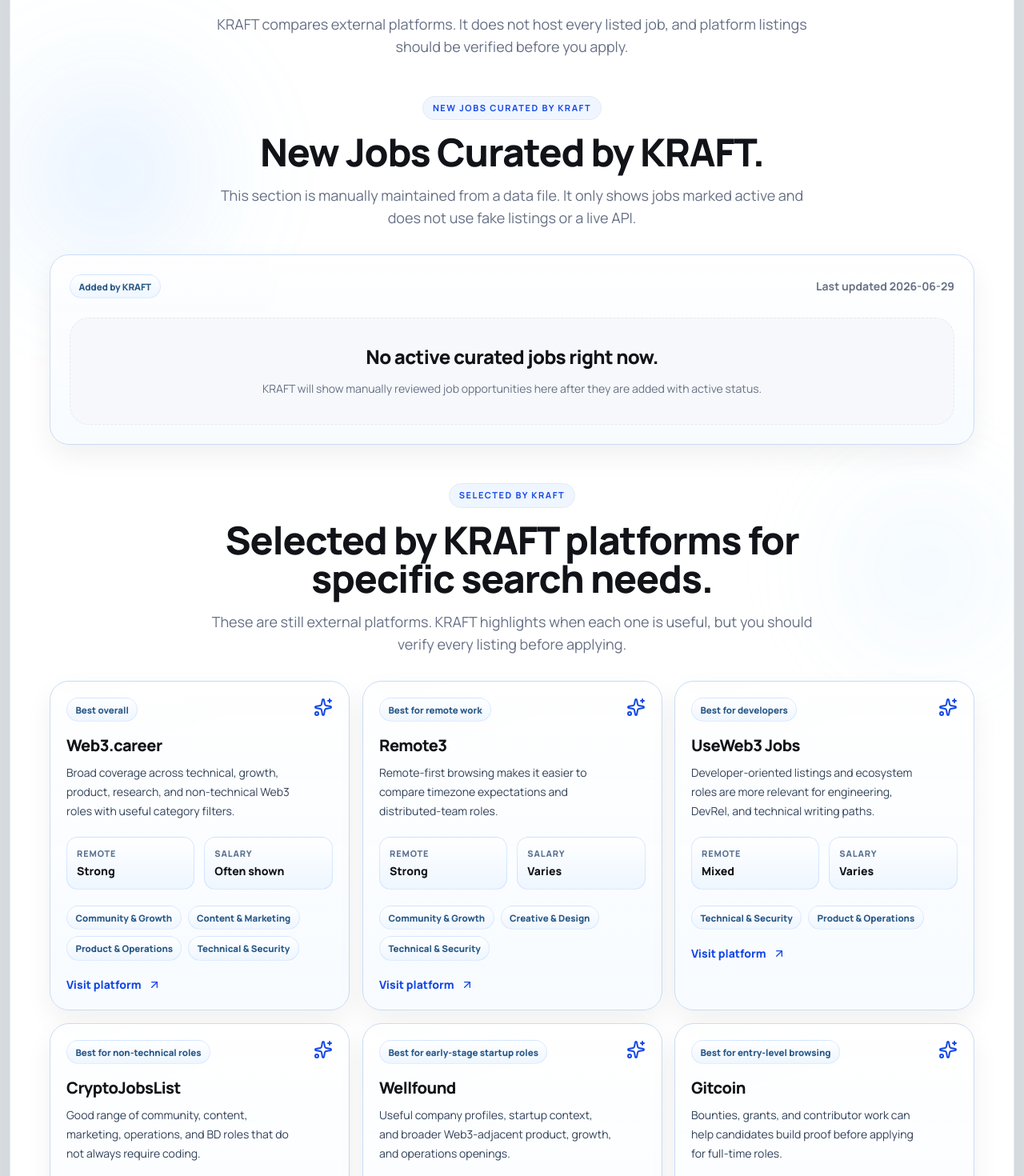
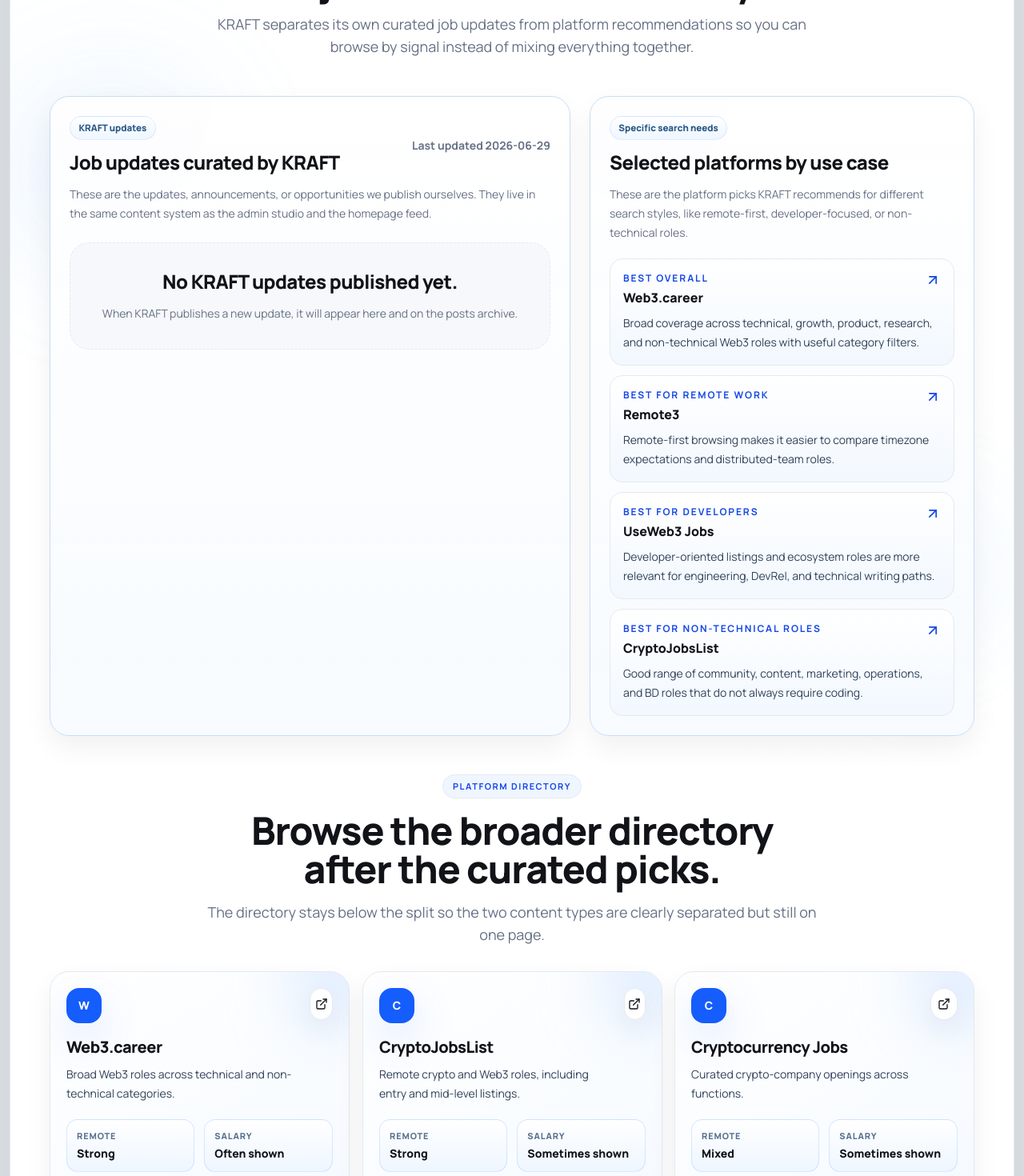
Before and after one commit to oktavian3/web3-jobs-app, a Next.js app: page /job-boards in a window 1280 px wide. Shown: the part 240-1710 px from the top of the page at 80% size. Built offline with nearby package versions, Linux system fonts and the light colour scheme.

Commit message:
Separate curated updates from platform picks

```diff
--- a/app/job-boards/page.tsx
+++ b/app/job-boards/page.tsx
@@ -1,4 +1,4 @@
-import { ArrowUpRight, Search, ShieldAlert, SlidersHorizontal, Sparkles } from "lucide-react";
+import { ArrowUpRight, Search, ShieldAlert, SlidersHorizontal } from "lucide-react";
 import { ecosystemJobBoards, jobBoards } from "@/data/jobBoards";
 import { curatedJobsLastUpdated, getActiveCuratedJobs, selectedJobPlatforms } from "@/data/curatedJobs";
 import { Shell, Container, SectionHeading, Card, FinalCTA } from "@/components/kraft/Primitives";
@@ -12,16 +12,20 @@
   return (
     <Shell>
       <Container className="space-y-12 py-12 sm:py-16">
-        <SectionHeading eyebrow="Job Boards" title="Curated Web3 Job Platforms." copy="KRAFT compares external platforms. It does not host every listed job, and platform listings should be verified before you apply." />
-        <section>
-          <SectionHeading eyebrow="New Jobs Curated by KRAFT" title="New Jobs Curated by KRAFT." copy="This section is manually maintained from a data file. It only shows jobs marked active and does not use fake listings or a live API." />
-          <Card className="mt-8 p-5 sm:p-6">
+        <SectionHeading eyebrow="Job Boards" title="Find jobs in two different ways." copy="KRAFT separates its own curated job updates from platform recommendations so you can browse by signal instead of mixing everything together." />
+
+        <section className="grid gap-6 lg:grid-cols-[1.15fr_0.85fr]">
+          <Card className="p-5 sm:p-6">
             <div className="flex flex-col gap-2 sm:flex-row sm:items-center sm:justify-between">
-              <span className="tag">Added by KRAFT</span>
+              <div>
+                <span className="tag">KRAFT updates</span>
+                <h2 className="mt-3 text-2xl font-extrabold tracking-tight text-ink">Job updates curated by KRAFT</h2>
+              </div>
               <p className="text-sm font-bold text-muted">Last updated {curatedJobsLastUpdated}</p>
             </div>
+            <p className="mt-3 text-sm leading-6 text-muted">These are the updates, announcements, or opportunities we publish ourselves. They live in the same content system as the admin studio and the homepage feed.</p>
             {activeCuratedJobs.length ? (
-              <div className="mt-6 grid gap-4 lg:grid-cols-3">
+              <div className="mt-6 grid gap-4 lg:grid-cols-2">
                 {activeCuratedJobs.map((job) => (
                   <a key={job.id} href={job.applyUrl} target="_blank" rel="noreferrer" className="interactive-card group rounded-3xl border border-blue-100 bg-soft p-5 transition hover:-translate-y-1 hover:border-blue-300 hover:bg-white hover:shadow-blue">
                     <div className="flex flex-wrap gap-2">
@@ -38,43 +42,41 @@
               </div>
             ) : (
               <div className="mt-6 rounded-3xl border border-dashed border-blue-200 bg-soft p-8 text-center">
-                <h3 className="text-2xl font-extrabold tracking-tight text-ink">No active curated jobs right now.</h3>
-                <p className="mx-auto mt-3 max-w-2xl text-sm leading-6 text-muted">
-                  KRAFT will show manually reviewed job opportunities here after they are added with active status.
-                </p>
+                <h3 className="text-2xl font-extrabold tracking-tight text-ink">No KRAFT updates published yet.</h3>
+                <p className="mx-auto mt-3 max-w-2xl text-sm leading-6 text-muted">When KRAFT publishes a new update, it will appear here and on the posts archive.</p>
               </div>
             )}
           </Card>
-        </section>
-        <section>
-          <SectionHeading eyebrow="Selected by KRAFT" title="Selected by KRAFT platforms for specific search needs." copy="These are still external platforms. KRAFT highlights when each one is useful, but you should verify every listing before applying." />
-          <div className="mt-8 grid gap-4 md:grid-cols-2 xl:grid-cols-3">
-            {selectedJobPlatforms.map((selection) => {
+
+          <Card className="p-5 sm:p-6">
+            <span className="tag">Specific search needs</span>
+            <h2 className="mt-3 text-2xl font-extrabold tracking-tight text-ink">Selected platforms by use case</h2>
+            <p className="mt-3 text-sm leading-6 text-muted">These are the platform picks KRAFT recommends for different search styles, like remote-first, developer-focused, or non-technical roles.</p>
+            <div className="mt-5 space-y-3">
+              {selectedJobPlatforms.slice(0, 4).map((selection) => {
                 const board = jobBoards.find((item) => item.slug === selection.platformSlug);
                 if (!board) return null;
                 return (
-                <Card key={selection.id} className="interactive-card group p-5 transition hover:-translate-y-1 hover:border-blue-300 hover:shadow-blue">
+                  <a key={selection.id} href={board.url} target="_blank" rel="noreferrer" className="block rounded-2xl border border-blue-100 bg-[linear-gradient(180deg,#ffffff,#f2f8ff)] p-4 transition hover:-translate-y-0.5 hover:border-blue-300 hover:shadow-blue">
                     <div className="flex items-start justify-between gap-4">
                       <div>
-                      <span className="tag">{selection.recommendationLabel}</span>
-                      <h3 className="mt-4 text-xl font-extrabold tracking-tight text-ink">{board.name}</h3>
+                        <p className="text-xs font-bold uppercase tracking-[0.16em] text-blue-700">{selection.recommendationLabel}</p>
+                        <h3 className="mt-1 font-extrabold text-ink">{board.name}</h3>
+                      </div>
+                      <ArrowUpRight className="h-5 w-5 text-blue-700" />
+                    </div>
                     <p className="mt-2 text-sm leading-6 text-slate-700">{selection.whySelected}</p>
-                    </div>
-                    <Sparkles className="h-6 w-6 shrink-0 text-blue-700 transition group-hover:rotate-6" />
-                  </div>
-                  <dl className="mt-5 grid gap-3 text-sm sm:grid-cols-2">
-                    <div className="mini-stat"><dt>Remote</dt><dd>{board.remoteSupport}</dd></div>
-                    <div className="mini-stat"><dt>Salary</dt><dd>{board.salaryVisibility}</dd></div>
-                  </dl>
-                  <div className="mt-5 flex flex-wrap gap-2">
-                    {selection.bestRoleCategories.map((category) => <span key={category} className="tag">{category}</span>)}
-                  </div>
-                  <a href={board.url} target="_blank" rel="noreferrer" className="mt-5 inline-flex items-center gap-2 text-sm font-extrabold text-blue-700">
-                    Visit platform <ArrowUpRight className="h-4 w-4 transition-transform group-hover:translate-x-1 group-hover:-translate-y-1" />
                   </a>
-                </Card>
                 );
               })}
+            </div>
+          </Card>
+        </section>
+
+        <section>
+          <SectionHeading eyebrow="Platform directory" title="Browse the broader directory after the curated picks." copy="The directory stays below the split so the two content types are clearly separated but still on one page." />
+          <div className="mt-8 grid gap-4 md:grid-cols-2 xl:grid-cols-3">
+            {jobBoards.map((board) => <JobBoardCard key={board.slug} board={board} />)}
           </div>
         </section>
         <section>
```
Lines whose indentation alone changed are shown as unchanged.
